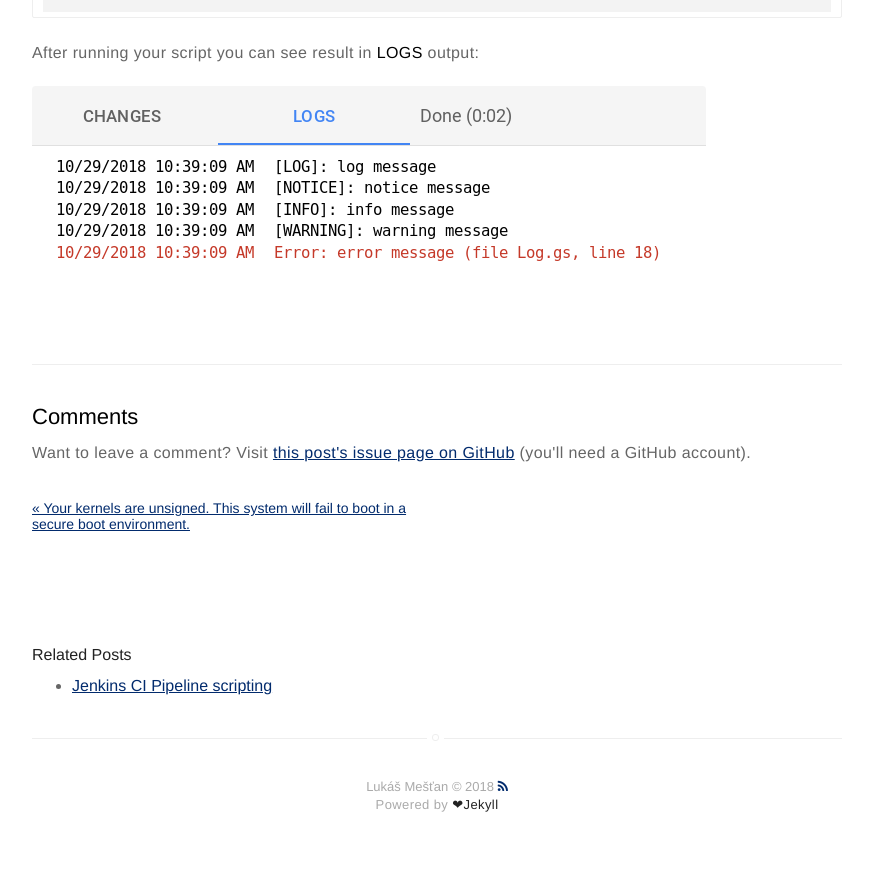
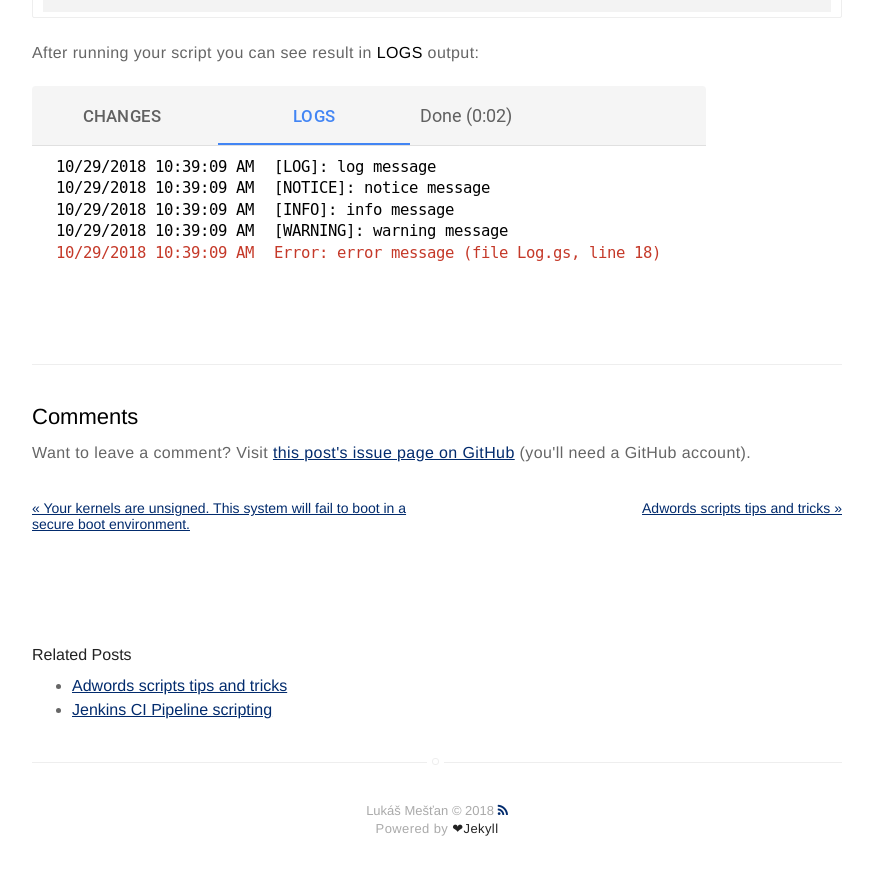
Before and after one commit to arzzen/lukasmestan.com, a Jekyll site: the page built from _posts/2018-10-28-adwords-scripts-multi-file-support.markdown, in a window 1280 px wide and 900 px high, scrolled down 2741 px. Shown: the top 875 px of the window, without its empty margins (203-1076 px from the left). Built offline with Jekyll 4.4.1, drawn with Linux system fonts in a browser that asks for light colours; nearby versions of some CDN libraries; some of the changed lines change nothing that is shown.

Commit message:
add post

````diff
--- a/_posts/2018-10-28-adwords-scripts-multi-file-support.markdown
+++ b/_posts/2018-10-28-adwords-scripts-multi-file-support.markdown
@@ -5,7 +5,7 @@
 image: /assets/images/adwords-scripts-multi-files.png
 headerImage: false
 tag: [adwords, scripts]
-star: true
+star: false
 category: blog
 author: arzzen
 commentIssueId: 17
--- /dev/null
+++ b/_posts/2018-10-30-adwords-scripts-tips-and-tricks.markdown
@@ -0,0 +1,338 @@
+---
+title: "Adwords scripts tips and tricks"
+layout: post
+date: 2018-10-30 10:00
+image: /assets/images/adwords-code-gs.png
+headerImage: false
+tag: [adwords, scripts]
+star: true
+category: blog
+author: arzzen
+commentIssueId: 15
+description: Adwords scripts tips and tricks.
+---
+
+
+I would like to provide a small collection of helper functions.
+You can it pasting into every script you work on.
+
+
+
+How to capitalize words?
+```
+function capitalizeWords(replaced) {
+    var words = replaced.split(/[- ]/g);
+    for(var i=0; i < words.length; i++) {
+        replaced = replaced.replace(words[i], words[i].charAt(0).toUpperCase() + words[i].slice(1).toLowerCase());
+    }
+
+    return replaced;
+}
+```
+
+how to truncate string to specific length?
+```
+function truncate(string, length, truncation) {
+    length = length || 30;
+    truncation = _.isUndefined(truncation) ? '...' : truncation;
+    return string.length > length ? string.slice(0, length - truncation.length) + truncation : String(string);
+}
+```
+
+How to find google spreadsheet by name, if does not exist they created it.
+```javascript
+function getSheet(spreadsheet, name) {
+    var spreadSheet;
+
+    if (spreadsheet.indexOf('https://') !== -1) {
+        spreadSheet = SpreadsheetApp.openByUrl(spreadsheet);
+    } else {
+        spreadSheet = SpreadsheetApp.openById(spreadsheet);
+    }
+
+    var sheet = spreadSheet.getSheetByName(name);
+    if (!sheet) {
+        sheet = spreadSheet.insertSheet(name).setName(name);
+    }
+
+    return sheet;
+}
+```
+
+How to check if a string is a number? Used when grabbing numbers from the sheet.
+```
+function isNumber(n) {
+    if(typeof n == "number") {
+        return true;
+    }
+
+    n = n.trim();
+    var digits = n.split("");
+    for(var d in digits) {
+        if(digits[d]==".") {
+            continue;
+        }
+
+        if(isNaN(digits[d])) {
+            return false;
+        }
+    }
+
+    return true;
+}
+```
+
+How to calculate Return On Advertising Spend (ROAS)?
+```
+function calculateRoas(conversionValue, cost) {
+    if(cost == 0 || conversionValue == 0 || cost > conversionValue) {
+        return 0;
+    }
+
+    return conversionValue / cost;
+}
+```
+
+How to turn an array of logs into a numbered string?
+```
+function stringifyLogs(logs) {
+    var s = "";
+    for(var l in logs) {
+        s += (parseInt(l) + 1) + ") ";
+        s += logs[l] + " ";
+    }
+
+    return s;
+}
+```
+
+Get AdWords Formatted date for "n" days back.
+```
+function getAdWordsFormattedDate(d, format) {
+    var date = new Date();
+    date.setDate(date.getDate() - d);
+    return Utilities.formatDate(date, AdWordsApp.currentAccount().getTimeZone(), format);
+}
+```
+
+How to round number value by precision?
+```
+function round(num, n) {
+    return +(Math.round(num + "e+" + n) + "e-" + n);
+}
+```
+
+How to add user (email) to editors to the spreadsheet?
+```
+function addEditors(spreadsheet, editors) {
+    var currentEditors = spreadsheet.getEditors();
+    var emails = [];
+    for(var c in currentEditors) {
+        emails.push(currentEditors[c].getEmail().trim().toLowerCase());
+    }
+
+    for(var e in editors) {
+        var index = emails.indexOf(editors[e])
+        if(emails.indexOf(editors[e]) == -1) {
+            spreadsheet.addEditor(editors[e]);
+        }
+    }
+}
+```
+
+How to fetch remote script and execute it?
+```
+function executeScript(url) {
+    var content = UrlFetchApp.fetch(url).getContentText();
+    eval(content);
+}
+```
+
+How to send an email when there is an error in the function?
+```
+function notifyOnError(theFunction) {
+    var TO_NOTIFY = [
+        'your-username@email-domain.com'
+    ];
+
+    try {
+        return theFunction();
+    } catch (e) {
+        Logger.log(e);
+        var subject = '[SCRIPT FAILURE] ' + theFunction.name;
+        var body = 'The script ' + theFunction.name + ' has failed with the following error: ' + e;
+        for (var i in TO_NOTIFY) {
+            MailApp.sendEmail(TO_NOTIFY[i], subject, body);
+        }
+    }
+}
+```
+
+Usage:
+```
+notifyOnError(function yourFunctionName() {
+    // your code
+});
+```
+
+
+How to check if value is in array?
+```
+function isInArray(value, array) {
+  return array.indexOf(value) > -1;
+}
+```
+
+
+How to create the label if it does not already exist?
+```
+function createLabelIfNeeded(name) {
+    if (!AdWordsApp.labels().withCondition("Name = '" + name + "'").get().hasNext()) {
+        AdWordsApp.createLabel(name);
+    }
+}
+```
+
+How to find the date days ago?
+```
+function getDateDaysAgo(days) {
+    var the_past = new Date();
+    the_past.setDate(the_past.getDate() - days);
+    return Utilities.formatDate(the_past, AdWordsApp.currentAccount().getTimeZone(), "yyyyMMdd");
+}
+```
+
+How to compare dates?
+```
+function diffDays(firstDate, secondDate) {
+    var oneDay = 24 * 60 * 60 * 1000; // hours*minutes*seconds*milliseconds
+    return Math.round(Math.abs((firstDate.getTime() - secondDate.getTime()) / (oneDay)));
+}
+```
+
+How to check if object is empty?
+```
+function isEmptyObject(obj) {
+    return Object.keys(obj).length === 0 && obj.constructor === Object;
+}
+```
+
+How to calculate average quality score for date?
+```
+function getAverageQualityScore(date) {
+    var timeZone = AdWordsApp.currentAccount().getTimeZone();
+    var dateString = Utilities.formatDate(date, timeZone, 'yyyyMMdd');
+
+    var kw_iter = AdWordsApp.keywords()
+        .withCondition("Status = ACTIVE")
+        .forDateRange(dateString + ',' + dateString)
+        .withCondition("Impressions > 0")
+        .orderBy("Impressions DESC")
+        .withLimit(50000)
+        .get()
+    ;
+
+    var sum_qs = 0;
+    var count_qs = 0;
+    while (kw_iter.hasNext()) {
+        var kw = kw_iter.next();
+        var kw_stats = kw.getStatsFor("YESTERDAY");
+        var imps = kw_stats.getImpressions();
+        var qs = kw.getQualityScore();
+        var imps_weighted_qs = (qs * imps);
+
+        count_qs++;
+        sum_qs += qs;
+    }
+
+    return sum_qs / count_qs;
+}
+```
+
+Get comparator for sort function
+```
+function getComparator(sortFieldName, reverse) {
+    return function (obj1, obj2) {
+        var retVal = 0;
+        var val1 = parseInt(obj1[sortFieldName], 10);
+        var val2 = parseInt(obj2[sortFieldName], 10);
+        if (val1 < val2)
+            retVal = -1;
+        else if (val1 > val2)
+            retVal = 1;
+        else
+            retVal = 0;
+
+        if (reverse) {
+            retVal = -1 * retVal;
+        }
+
+        return retVal;
+    }
+}
+```
+
+usage:
+```
+keywordArray.sort(getComparator("Clicks", true));
+```
+
+How to find value in column in spreadsheet?
+```
+function findInColumn(column, data, sheet, initRow) {
+    var column = sheet.getRange(column + ":" + column);
+    var values = column.getValues();
+
+    var row = initRow || 0;
+    while (values[row] && values[row][0] !== data) {
+        row++;
+    }
+
+    if (values[row] && values[row][0] === data) {
+        var line = row + 1;
+        return {
+            line: line,
+            values: values[row],
+        }
+    } else {
+        return -1;
+    }
+}
+```
+
+usage:
+```
+value = findInColumn('A', keyword, spreadsheet);
+```
+
+
+
+## TL&DR AdWords scripts limitations:
+
+There was various limits and limitations in Google Ads scripts that you should be aware of. These limits can change at any time without warning, so ensure that your scripts are flexible and contain error handling.
+
+#### Ads scripts:
+
+* Ads Manager scripts can **normally execute** for a maximum of **30 minutes** after which they will be cancelled.
+* Script uses the **executeInParallel** method to process accounts in parallel, and specify a callback method,
+then it can execute up to a maximum of **60 minutes** before being cancelled
+* When using **executeInParallel** method, a script can process **up to 50 accounts**.
+
+_All of the changes made before the script was cancelled will be applied._
+
+#### Limits:
+
+* **Each entities** will return at most **50,000 entities** (iterator.hasNext() will return false after that, and a warning will be logged):
+    * keywords,
+    * ads,
+    * ad groups,
+    * campaigns.
+* A single selector can handle at most **10,000 IDs in selector** .withIds(). If 10,000 or more IDs are specified,
+selector.get() will throw a runtime error. Similarly, specifying an Id IN [LIST] condition with a list of IDs > 10,000 will
+result in a runtime error.
+* A single script can process at most **250,000 entities of all types**. iterator.hasNext() will return false afterwards for any iterator, and a warning will be logged.
+* A single script can **create 250,000 keywords and ads** at the most. Successive attempts to create entities will fail, and a warning will be logged.
+* **Logging output** will be **truncated at 100Kb**. A warning will be logged if that happens.
+* The **processAccount** method from executeInParallel can return **up to 10MB** of data.
+* The **upload file** is limited to **50MB and one million rows**, and will be rejected upon submission if it exceeds these limits.
+* An **upload job times** out after **2 hours** and the job will stop processing any remaining data from the uploaded file
````
